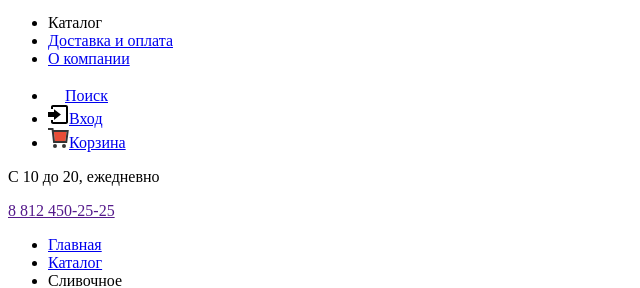
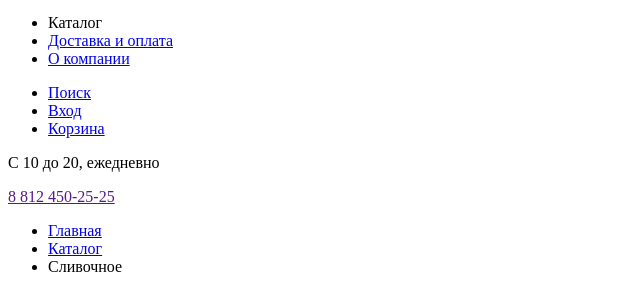
Before and after one commit to glava456/913895-gllacy, a plain HTML site: page catalog.html in a window 1280 px wide. Shown: the part 64-352 px from the top of the page, without its empty margins (0-640 px from the left). Drawn offline with Linux system fonts and the light colour scheme.

Commit message:
Удаляем иконки

```diff
--- a/catalog.html
+++ b/catalog.html
@@ -16,9 +16,9 @@
             <li><a href="#">О компании</a></li>
          </ul>
          <ul class="user-navigation">
-            <li><a href="#"><img src="img/loupe.svg" width="17" height="17" alt="Глейси">Поиск</a></li>
-            <li><img src="img/entrance.svg" width="21" height="19" alt="Глейси"><a href="#">Вход</a></li>
-            <li><img src="img/basket-red.svg" width="21" height="20" alt="Глейси"><a href="#">Корзина</a></li>
+            <li><a href="#">Поиск</a></li>
+            <li><a href="#">Вход</a></li>
+            <li><a href="#">Корзина</a></li>
          </ul>
       </nav>
 
@@ -149,7 +149,7 @@
 
       <section class="links">
          <ul>
-            <li><a href="#"><img src="img/heart.svg" width="15" height="13" alt="heart">Для поставщиков</a></li>
+            <li><a href="#">Для поставщиков</a></li>
             <li><a href="#">О производстве</a></li>
             <li><a href="#">Наши документы</a></li>
             <li><a href="#">Экологические стандарты</a></li>
```
